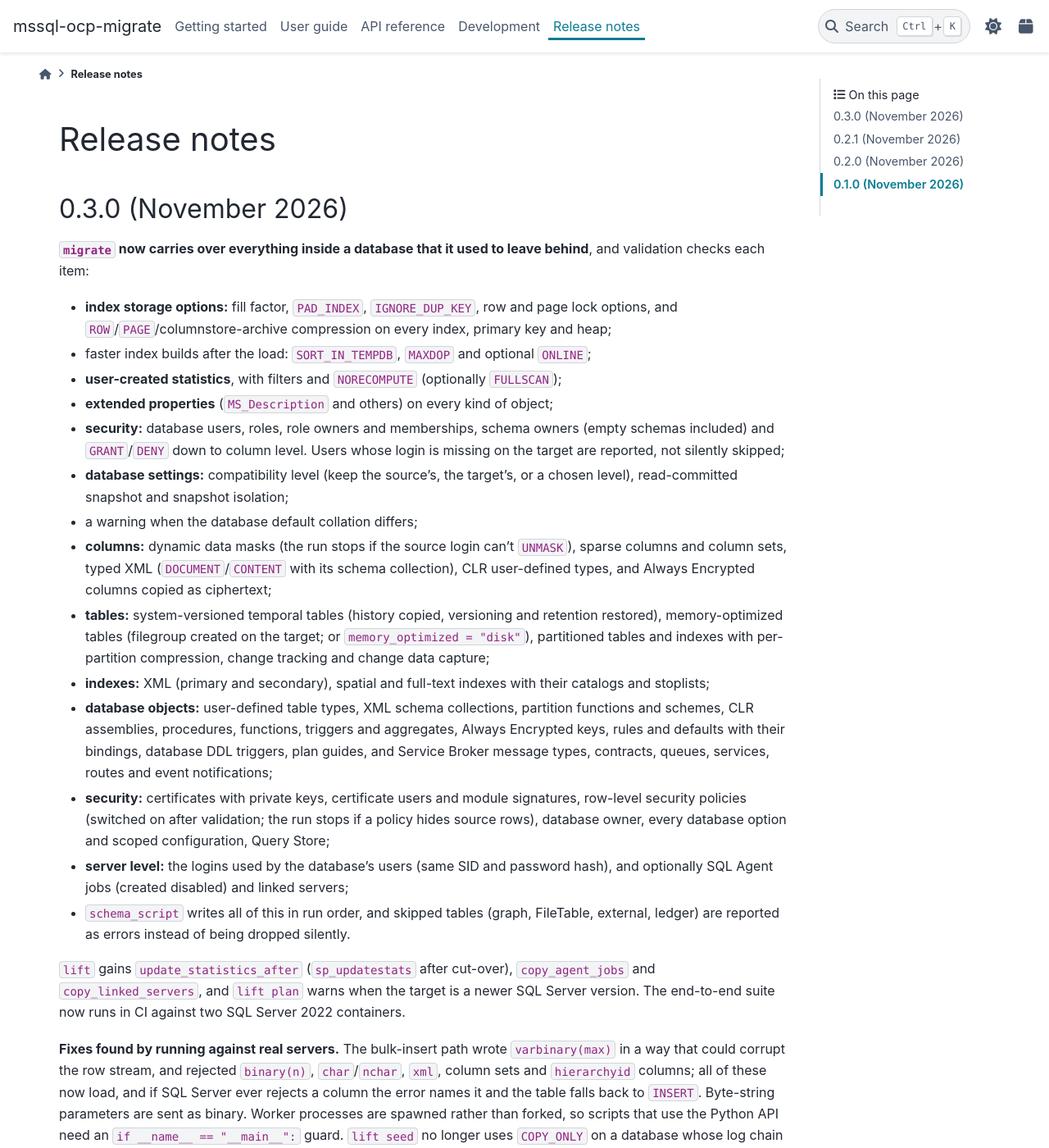
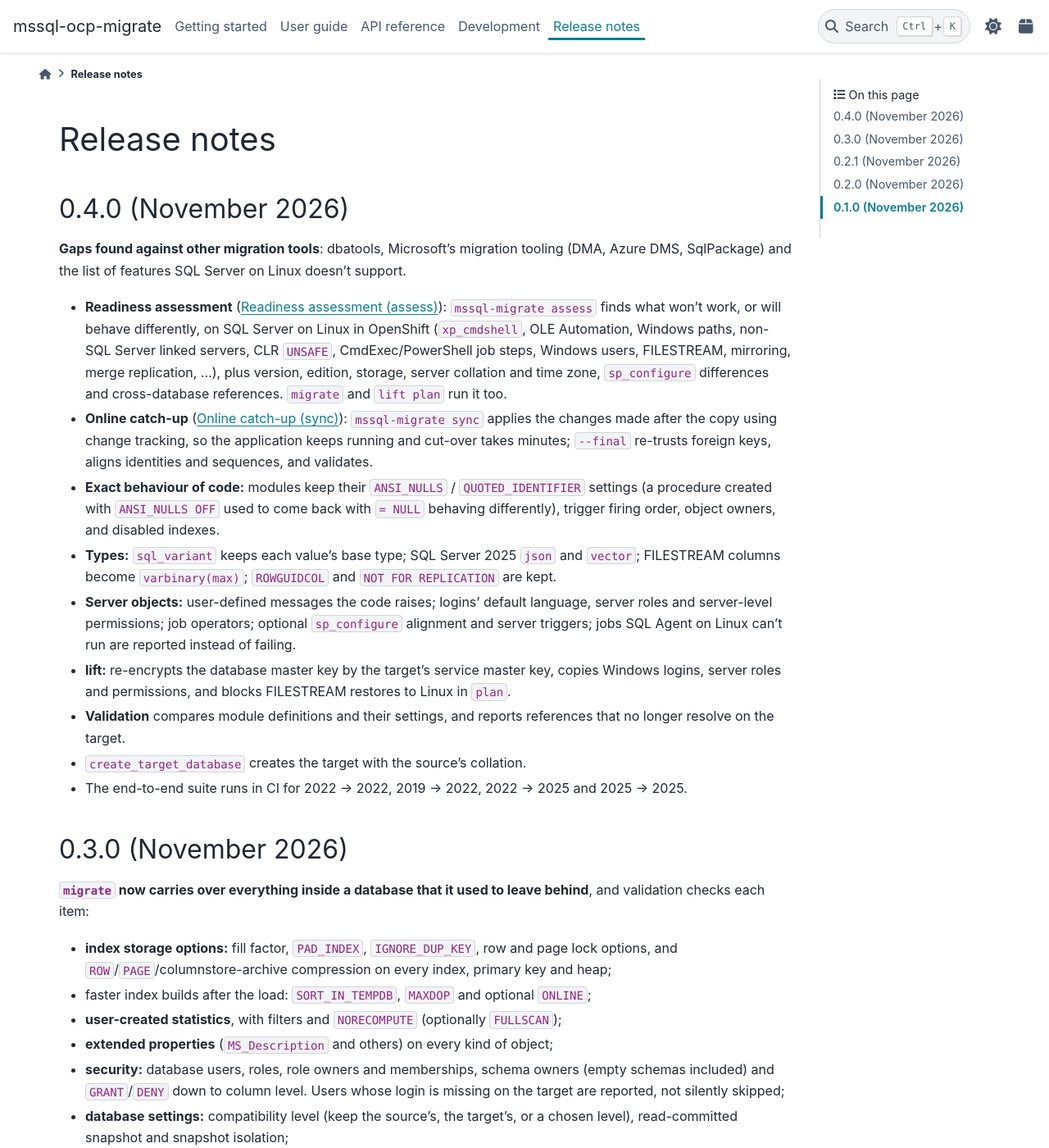
Before and after one commit to karthikbd/mssql-ocp-migrate, a Sphinx documentation site: the page built from docs/whatsnew/index.md, in a window 1280 px wide and 1400 px high. Shown: the whole window at 82% size. Built offline with Sphinx 7.4.7 and the PyData theme 0.15.4, drawn with Linux system fonts in a browser that asks for light colours.

```diff
--- a/docs/_generate.py
+++ b/docs/_generate.py
@@ -113,6 +113,19 @@ DESCRIPTIONS = {
                            "disabled and pointed at the target database.",
         "copy_linked_servers": "Copy linked servers and their options. Remote passwords can't be read, so "
                                "mapped logins are reported for you to re-enter.",
+        "copy_custom_messages": "Add the user-defined messages (``sp_addmessage``) the code raises by number, "
+                                "unless the target already has that number.",
+        "copy_server_configuration": "Apply the source's ``sp_configure`` values from a curated list (``clr "
+                                     "enabled``, ``nested triggers``, MAXDOP, ...; never ``xp_cmdshell``).",
+        "copy_server_triggers": "Copy server-level DDL and logon triggers, created disabled.",
+        "create_target_database": "Create the target database when it's missing, with the source database's "
+                                  "collation and containment.",
+        "assess": "Run the readiness assessment (:doc:`/user_guide/assess`) before migrating.",
+        "ignore_blockers": "Continue when the assessment finds blockers for the copy (version, edition, "
+                           "storage).",
+        "sync_enable_change_tracking": "Turn change tracking on for the source database and its tables before "
+                                       "the copy, for :doc:`/user_guide/sync`. This changes the source.",
+        "sync_retention_days": "Change-tracking retention set by ``sync_enable_change_tracking``.",
     },
     "ValidationConfig": {
         "mode": "``count``, ``checksum`` or ``full`` (see :doc:`/user_guide/validation`).",
@@ -154,6 +167,11 @@ DESCRIPTIONS = {
                                    "a newer SQL Server version; ``lift plan`` warns when it is.",
         "copy_agent_jobs": "Copy SQL Agent jobs that run in the lifted databases, created disabled.",
         "copy_linked_servers": "Copy linked servers (remote passwords must be re-entered).",
+        "copy_custom_messages": "Add the user-defined messages the database's code raises.",
+        "assess": "Run the readiness assessment in ``lift plan``.",
+        "database_master_key_password_env": "Environment variable with the password of the database master "
+                                            "key, used to re-encrypt it by the target's service master key "
+                                            "after recovery.",
         "verify_sample_rows": "Rows per checksum window in ``lift verify``.",
         "verify_windows_per_table": "Checksum windows per table in ``lift verify``.",
         "state_file": "Lift progress file (phase and restored LSN per database).",
--- a/docs/whatsnew/index.md
+++ b/docs/whatsnew/index.md
@@ -1,4 +1,33 @@
 # Release notes
+
+## 0.4.0 (November 2026)
+
+**Gaps found against other migration tools**: dbatools, Microsoft's migration tooling (DMA, Azure
+DMS, SqlPackage) and the list of features SQL Server on Linux doesn't support.
+
+- **Readiness assessment** ({doc}`/user_guide/assess`): `mssql-migrate assess` finds what won't
+  work, or will behave differently, on SQL Server on Linux in OpenShift (`xp_cmdshell`, OLE
+  Automation, Windows paths, non-SQL Server linked servers, CLR `UNSAFE`, CmdExec/PowerShell job
+  steps, Windows users, FILESTREAM, mirroring, merge replication, ...), plus version, edition,
+  storage, server collation and time zone, `sp_configure` differences and cross-database
+  references. `migrate` and `lift plan` run it too.
+- **Online catch-up** ({doc}`/user_guide/sync`): `mssql-migrate sync` applies the changes made
+  after the copy using change tracking, so the application keeps running and cut-over takes
+  minutes; `--final` re-trusts foreign keys, aligns identities and sequences, and validates.
+- **Exact behaviour of code:** modules keep their `ANSI_NULLS` / `QUOTED_IDENTIFIER` settings (a
+  procedure created with `ANSI_NULLS OFF` used to come back with `= NULL` behaving differently),
+  trigger firing order, object owners, and disabled indexes.
+- **Types:** `sql_variant` keeps each value's base type; SQL Server 2025 `json` and `vector`;
+  FILESTREAM columns become `varbinary(max)`; `ROWGUIDCOL` and `NOT FOR REPLICATION` are kept.
+- **Server objects:** user-defined messages the code raises; logins' default language, server roles
+  and server-level permissions; job operators; optional `sp_configure` alignment and server
+  triggers; jobs SQL Agent on Linux can't run are reported instead of failing.
+- **lift:** re-encrypts the database master key by the target's service master key, copies Windows
+  logins, server roles and permissions, and blocks FILESTREAM restores to Linux in `plan`.
+- **Validation** compares module definitions and their settings, and reports references that no
+  longer resolve on the target.
+- `create_target_database` creates the target with the source's collation.
+- The end-to-end suite runs in CI for 2022 → 2022, 2019 → 2022, 2022 → 2025 and 2025 → 2025.
 
 ## 0.3.0 (November 2026)
 
```
Also changed, not shown: CHANGELOG.md (+19 -0 lines), README.md (+17 -4 lines), docs/user_guide/sync.md (+1 -1 lines), 4 other files.
